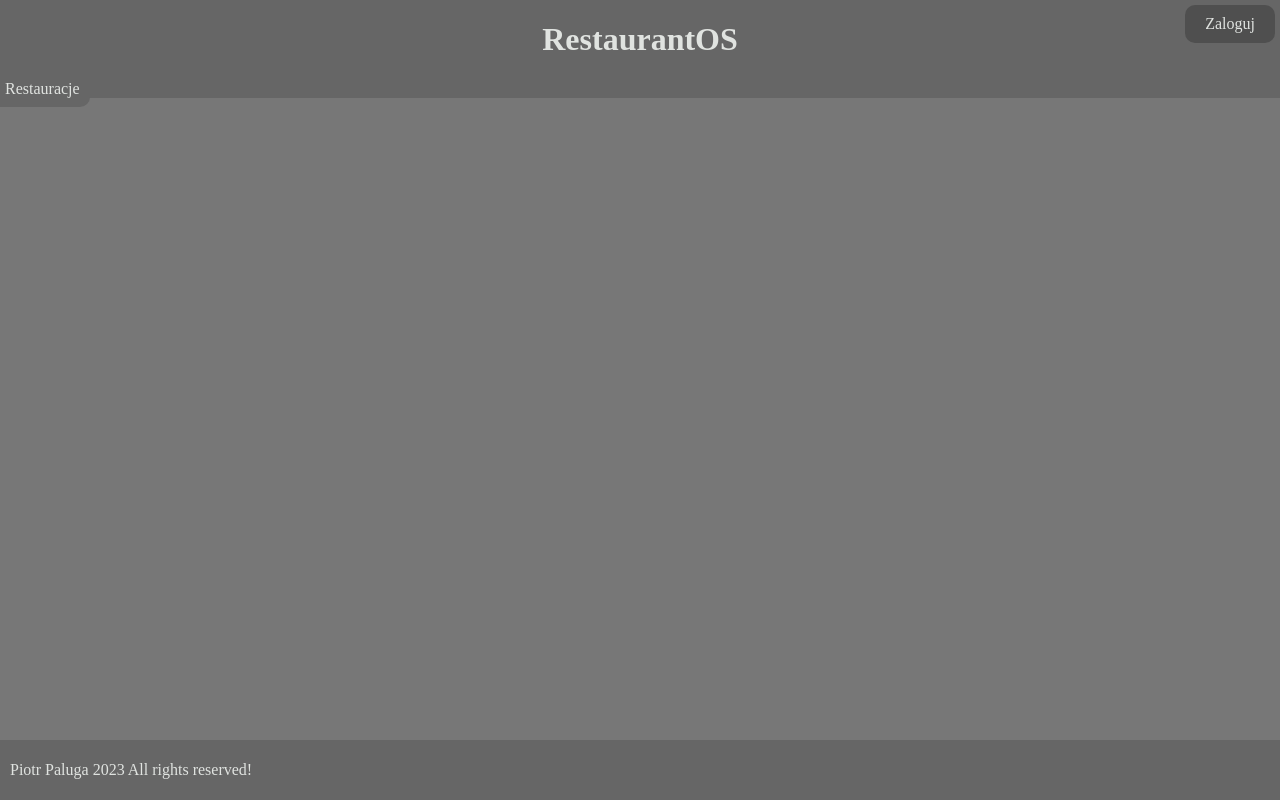
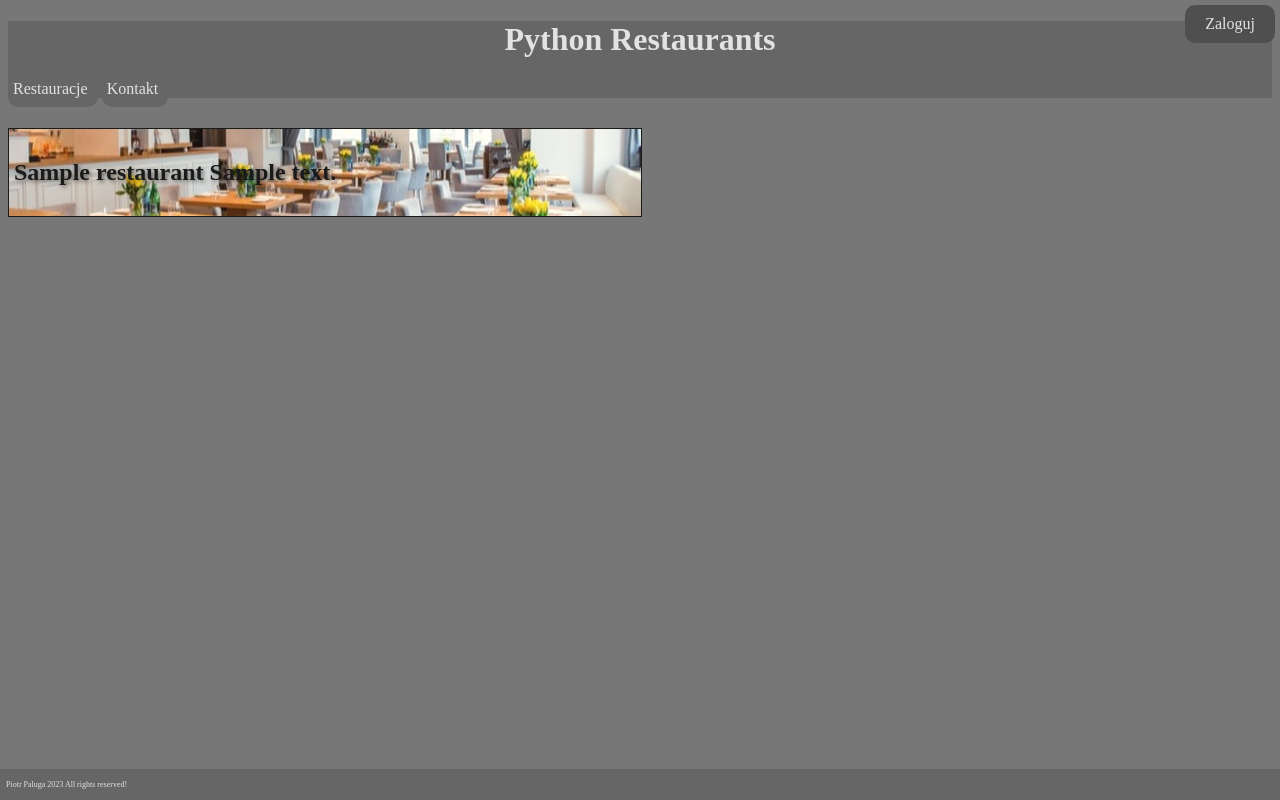
Before and after one commit to PiotrPaluga/Last_project, a Django app: page / in a window 1280 px wide. Run offline with Django 4.2, Linux system fonts and the light colour scheme; tables that the repository leaves empty hold one stand-in row (values such as "Sample post").

Commit message:
Update 29.09

```diff
--- a/RestaurantOS/Main/static/style.css
+++ b/RestaurantOS/Main/static/style.css
@@ -1,35 +1,32 @@
-body{
-    background-color: #777777;
-}
-
 .footer {
     position: fixed;
+    font-size: 8px;
     left: 0;
     bottom: 0;
     width: 100%;
     background-color: #666666;
     color: #e0e3e0;
-    padding: 5px 10px;
+    padding: 3px 6px;
 }
 
-.top-label {
-    position: fixed;
+.header {
+    position: relative;
     top: 0;
     left: 0;
     width: 100%;
     background-color: #666666;
 }
 
-.top-label h1 {
+.header h1 {
     text-align: center;
     color: #e0e3e0;
 }
 
-.top-label #restaurant-button {
+.header-btn {
     text-decoration: none;
     padding: 0 10px 10px 5px;
     background-color: #666666;
-    border-radius: 0 0 10px 0;
+    border-radius: 0 0 10px 10px;
     color: #e0e3e0;
 }
 
@@ -45,3 +42,47 @@ body{
     margin-right: 5px;
     color: #e0e3e0;
 }
+
+.res-div {
+    position: relative;
+    margin-top: 30px;
+    background: #4ac1f7;
+    width: 50%;
+    display: flex;
+    flex-direction: column;
+    padding: 30px 0;
+    background: url("obraz.jpg") center;
+    border: 1px solid #1b1b1b;
+}
+
+.res-div a {
+    padding-left: 5px;
+    text-decoration: none;
+    font-size: 24px;
+    color: #1b1b1b;
+    font-weight: bold;
+    text-shadow: 2px 2px 4px rgba(0, 0, 0, 0.5);
+}
+
+body{
+    background-color: #777777;
+}
+
+.contentblock {
+    position: relative;
+    width: 100%;
+    display: flex;
+    flex-direction: column;
+}
+
+#res-name {
+    text-align: center;
+    color: #e0e3e0;
+}
+
+.restaurant-view {
+    display: flex;
+    flex-direction: row;
+    justify-content: space-around;
+    background-color: #006b1b;
+}
--- a/RestaurantOS/Main/templates/base.html
+++ b/RestaurantOS/Main/templates/base.html
@@ -1,20 +1,28 @@
 <!DOCTYPE html>
 <html lang="en">
 <head>
+    <title>Python Restaurants</title>
     <meta charset="UTF-8">
     {% load static %}
     <link rel="stylesheet" type="text/css" href="{% static 'style.css' %}">
 </head>
 <body>
-<div class="top-label">
-    <h1 id="main-title">RestaurantOS</h1>
-    <a href="" id="restaurant-button">Restauracje</a>
+
+<div class="header">
+    <h1 id="main-title">Python Restaurants</h1>
+    <a href="" class="header-btn">Restauracje</a>
+    <a href="" class="header-btn">Kontakt</a>
     <a href="" id="login-button">Zaloguj</a>
 </div>
-{% block content %}
-{% endblock %}
+
+<div class="contentblock">
+    {% block content %}
+    {% endblock %}
+</div>
+
 <footer class="footer">
     <p>Piotr Paluga 2023 All rights reserved!</p>
 </footer>
+
 </body>
 </html>
--- /dev/null
+++ b/RestaurantOS/Main/templates/restaurants.html
@@ -0,0 +1,11 @@
+{% extends "base.html" %}
+
+{% block content %}
+
+{% for restaurant in restaurants %}
+<div class="res-div">
+    <a href="restaurant/{{ restaurant.id }}"> {{ restaurant.name}} {{ restaurant.address }}</a>
+</div>
+{% endfor %}
+
+{% endblock %}
--- a/RestaurantOS/Main/views.py
+++ b/RestaurantOS/Main/views.py
@@ -4,4 +4,10 @@ from .models import Restaurant, Reservation, Hours, Guest, Tables
 
 class MainView(View):
     def get(self, request):
-        return render(request, "base.html")
+        restaurants = Restaurant.objects.all()
+        return render(request, "restaurants.html", {'restaurants': restaurants})
+
+class RestaurantView(View):
+    def get(self, request, restaurant_id):
+        restaurant = Restaurant.objects.get(id=restaurant_id)
+        return render(request, "restaurant-view.html", {'restaurant': restaurant})
--- a/RestaurantOS/RestaurantOS/settings.py
+++ b/RestaurantOS/RestaurantOS/settings.py
@@ -122,7 +122,7 @@ USE_TZ = True
 STATIC_URL = '/static/'
 
 STATICFILES_DIRS = [
-    os.path.join(BASE_DIR, 'static'),
+    os.path.join(BASE_DIR, 'Main/static')
 ]
 
 # Default primary key field type
--- a/RestaurantOS/RestaurantOS/urls.py
+++ b/RestaurantOS/RestaurantOS/urls.py
@@ -16,13 +16,14 @@ Including another URLconf
 """
 from django.contrib import admin
 from django.urls import path
-from Main.views import MainView
+from Main.views import MainView, RestaurantView
 from django.conf import settings
 from django.conf.urls.static import static
 
 urlpatterns = [
     path('admin/', admin.site.urls),
-    path('', MainView.as_view(), name='base-view')
+    path('', MainView.as_view(), name='base-view'),
+    path('restaurant/<int:restaurant_id>/', RestaurantView.as_view()),
 ]
 
 if settings.DEBUG:
```
Also changed, not shown: RestaurantOS/Main/templates/restaurant-view.html (added, +18 -0 lines), RestaurantOS/Main/static/obraz.jpg (added).
